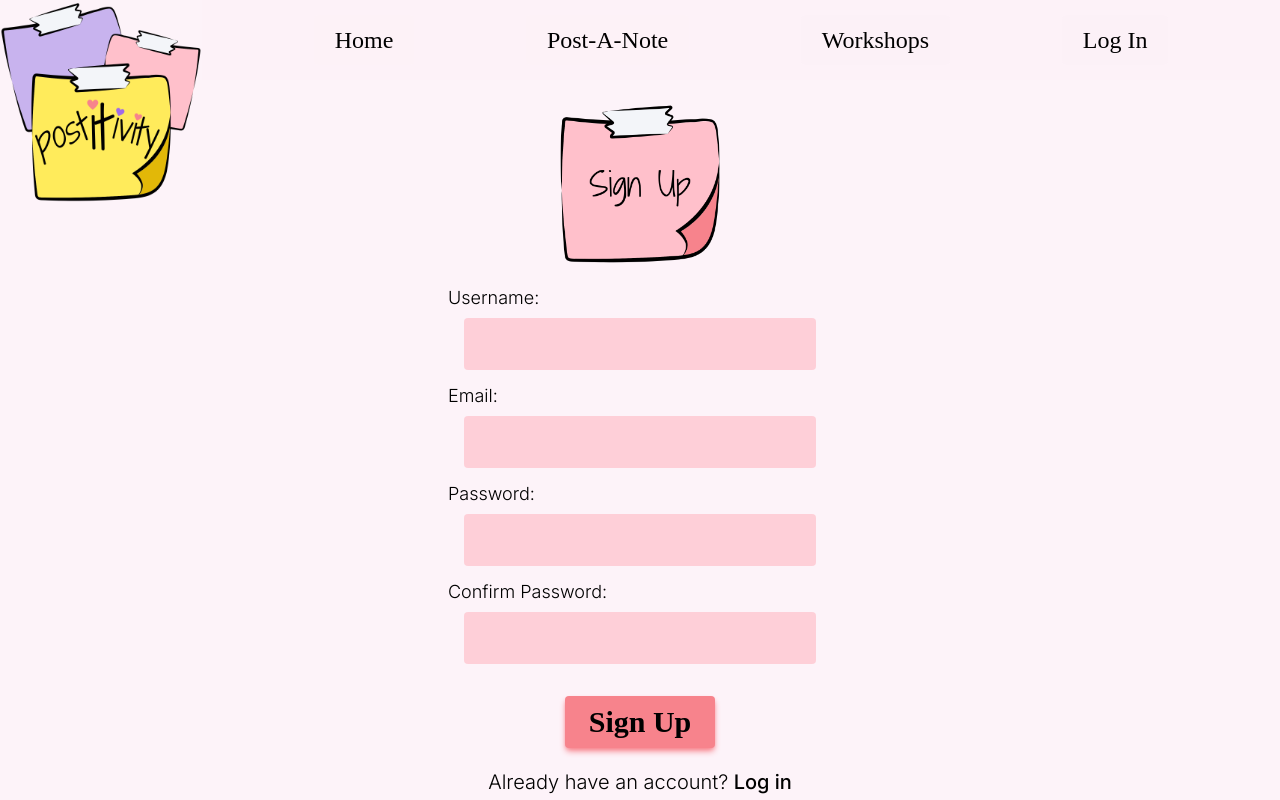
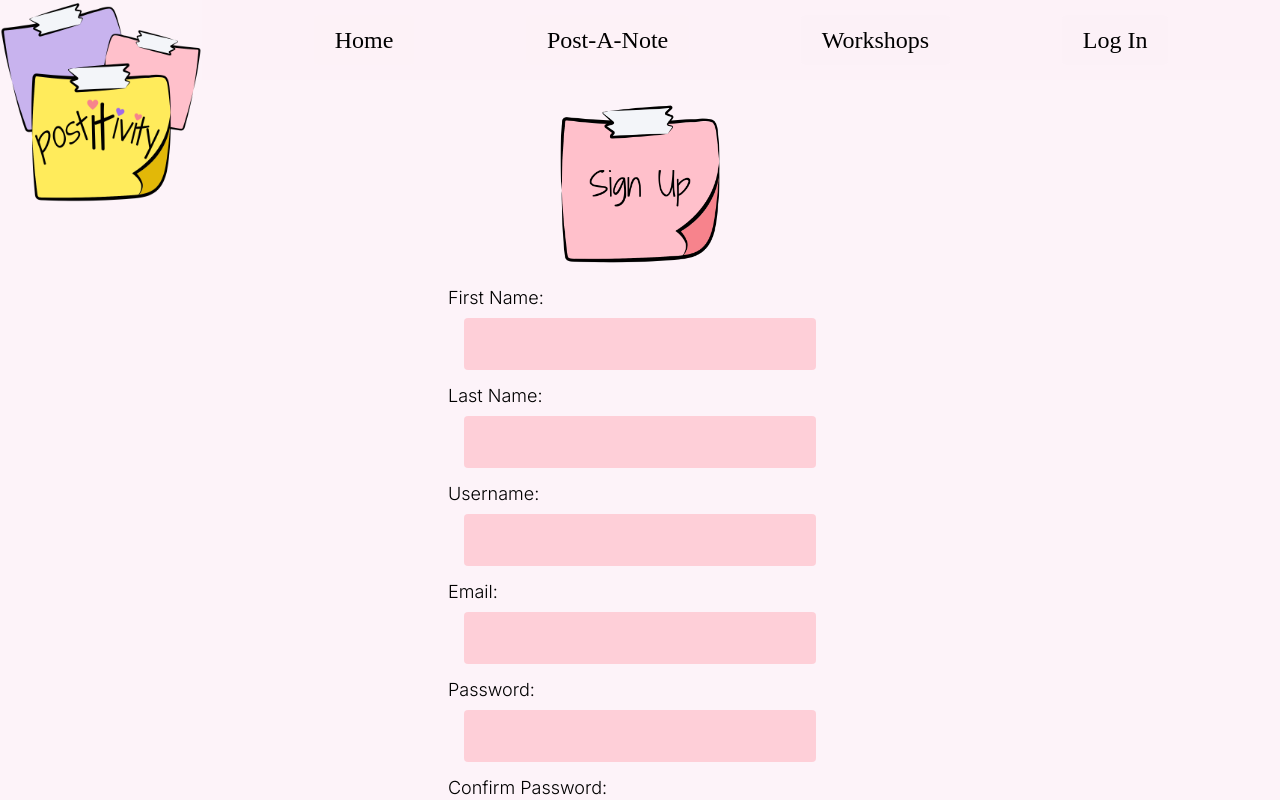
Before and after one commit to SheCodesAus/quantum_quokkas_frontend, a React (Vite) app: page /signup in a window 1280 px wide. Shown: the top 800 px of the page. Built offline with nearby package versions, Linux system fonts and the light colour scheme; a web font is replaced by a local one.

Commit message:
connected sign up form to backend

```diff
--- a/package.json
+++ b/package.json
@@ -13,7 +13,8 @@
     "react": "^18.3.1",
     "react-dom": "^18.3.1",
     "react-hot-toast": "^2.5.1",
-    "react-router-dom": "^7.1.1"
+    "react-router-dom": "^7.1.1",
+    "zod": "^3.24.1"
   },
   "devDependencies": {
     "@eslint/js": "^9.17.0",
--- a/src/api/post/post-login.js
+++ b/src/api/post/post-login.js
@@ -1,18 +1,18 @@
 async function postLogin(username, password) {
     const url = `${import.meta.env.VITE_API_URL}/login/`;
     const response = await fetch(url, {
-      method: "POST",
+        method: 'POST',
         headers: {
-        "Content-Type": "application/json",
+            'Content-Type': 'application/json',
         },
         body: JSON.stringify({
-        "username": username,
-        "password": password,
+            username: username,
+            password: password,
         }),
     });
 
     if (!response.ok) {
-      const fallbackError = `Error trying to login`;
+        const fallbackError = `Sorry! The username or password you entered was incorrect`;
 
         const data = await response.json().catch(() => {
             throw new Error(fallbackError);
--- a/src/api/post/post-signup.js
+++ b/src/api/post/post-signup.js
@@ -1,19 +1,21 @@
-async function postSignup(username, email, password) {
-    const url = `${import.meta.env.VITE_API_URL}/login/`;
+async function postSignup(firstName, lastName, username, email, password) {
+    const url = `${import.meta.env.VITE_API_URL}/signup/`;
     const response = await fetch(url, {
-        method: "POST",
+        method: 'POST',
         headers: {
-            "Content-Type": "application/json",
+            'Content-Type': 'application/json',
         },
         body: JSON.stringify({
-            "username": username,
-            "email": email,
-            "password": password,
+            first_name: firstName,
+            last_name: lastName,
+            username: username,
+            email: email,
+            password: password,
         }),
     });
 
     if (!response.ok) {
-        const fallbackError = `Error trying to sign up`;
+        const fallbackError = `Error trying to create account`;
 
         const data = await response.json().catch(() => {
             throw new Error(fallbackError);
--- a/src/components/LoginForm.jsx
+++ b/src/components/LoginForm.jsx
@@ -1,12 +1,20 @@
 import { useState } from 'react';
 import { Link, useNavigate } from 'react-router-dom';
+import { useAuth } from '../hooks/use-auth.js';
+import z from 'zod';
 import postLogin from '../api/post/post-login.js';
-import { useAuth } from '../hooks/use-auth.js';
 import login from '/note-icons/login.png';
+import toast from 'react-hot-toast';
+
+const loginSchema = z.object({
+    username: z.string().min(5, 'Username required'),
+    password: z.string().min(1, 'Password required'),
+});
 
 function LoginForm() {
+    const { auth, setAuth } = useAuth();
     const navigate = useNavigate();
-    const { auth, setAuth } = useAuth();
+
     const [credentials, setCredentials] = useState({
         username: '',
         password: '',
@@ -20,22 +28,35 @@ function LoginForm() {
         }));
     };
 
-    const handleSubmit = (e) => {
+    const handleLogin = async (e) => {
         e.preventDefault();
-        if (credentials.username && credentials.password) {
-            postLogin(credentials.username, credentials.password).then(
-                (response) => {
+        const result = loginSchema.safeParse(credentials);
+
+        if (!result.success) {
+            const error = result.error.errors?.[0];
+            if (error) {
+                toast(error.message);
+            }
+            return;
+        } else {
+            try {
+                const response = await postLogin(
+                    result.data.username,
+                    result.data.password
+                );
                 window.localStorage.setItem('token', response.token);
                 window.localStorage.setItem('user_id', response.user_id);
                 window.localStorage.setItem('first_name', response.first_name);
                 setAuth({
                     token: response.token,
                     userId: response.user_id,
-                        firstName: response.first_name
-                    })
+                    firstName: response.first_name,
+                });
+                toast(`Welcome back ${response.first_name}!`);
                 navigate('/');
+            } catch (error) {
+                toast(error.message);
             }
-            );
         }
     };
 
@@ -50,7 +71,7 @@ function LoginForm() {
 
             {/* Log In Form */}
             <form
-                onSubmit={handleSubmit}
+                onSubmit={handleLogin}
                 className='h-fit w-72 flex flex-col font-main font-light text-lg md:w-96'
             >
                 {/* Username */}
--- a/src/components/Nav.jsx
+++ b/src/components/Nav.jsx
@@ -1,5 +1,11 @@
 import { useState } from 'react';
-import { Link, NavLink, Outlet, useNavigate, ScrollRestoration } from 'react-router-dom';
+import {
+    Link,
+    NavLink,
+    Outlet,
+    useNavigate,
+    ScrollRestoration,
+} from 'react-router-dom';
 import { useAuth } from '../hooks/use-auth';
 import toast, { Toaster } from 'react-hot-toast';
 
@@ -28,7 +34,7 @@ const Nav = () => {
             window.localStorage.removeItem('first_name');
             setAuth({ token: null, user: '', firstName: '' });
             navigate('/');
-        }, 1000);
+        }, 700);
     };
 
     const handleClick = () => setShowNav(!showNav);
@@ -36,7 +42,7 @@ const Nav = () => {
     const handleRedirect = () => {
         toast('Please log in to Post-A-Note!');
         setTimeout(() => {
-            setShowNav(false)
+            setShowNav(false);
             navigate('/login');
         }, 1200);
     };
--- a/src/components/SignupForm.jsx
+++ b/src/components/SignupForm.jsx
@@ -1,11 +1,27 @@
 import { useState } from 'react';
 import { Link, useNavigate } from 'react-router-dom';
+import z from 'zod';
 import postSignup from '../api/post/post-signup.js';
 import signup from '/note-icons/signup.png';
+import toast from 'react-hot-toast';
+import postLogin from '../api/post/post-login.js';
+import { useAuth } from '../hooks/use-auth.js';
+
+const signupSchema = z.object({
+    firstName: z.string().min(1, 'Enter your first name'),
+    lastName: z.string().min(1, 'Enter your last name'),
+    email: z.string().min(1, 'Enter your email').email(),
+    username: z.string().min(5, 'Username must be longer than 5 characters'),
+    password: z.string().min(1, 'Password required'),
+});
 
 function SignupForm() {
+    const { auth, setAuth } = useAuth();
     const navigate = useNavigate();
+
     const [credentials, setCredentials] = useState({
+        firstName: '',
+        lastName: '',
         username: '',
         email: '',
         password: '',
@@ -20,27 +36,41 @@ function SignupForm() {
         }));
     };
 
-    const handleSubmit = (e) => {
+    const handleSignup = async (e) => {
         e.preventDefault();
-        if (
-            credentials.username &&
-            credentials.email &&
-            credentials.password &&
-            credentials.confirmPassword
-        ) {
-            if (credentials.password !== credentials.confirmPassword) {
-                alert('Passwords do not match!');
-                return;
+        const result = signupSchema.safeParse(credentials);
+
+        if (!result.success) {
+            const error = result.error.errors?.[0];
+            if (error) {
+                toast(error.message);
             }
-
-            postSignup(
-                credentials.username,
-                credentials.email,
-                credentials.password
-            ).then((response) => {
-                window.localStorage.setItem('token', response.token);
-                navigate('/login');
+            return;
+        }
+        try {
+            await postSignup(
+                result.data.firstName,
+                result.data.lastName,
+                result.data.username,
+                result.data.email,
+                result.data.password
+            );
+            const loginResponse = await postLogin(
+                result.data.username,
+                result.data.password
+            );
+            window.localStorage.setItem('token', loginResponse.token);
+            window.localStorage.setItem('user_id', loginResponse.user_id);
+            window.localStorage.setItem('first_name', loginResponse.first_name);
+            setAuth({
+                token: loginResponse.token,
+                userId: loginResponse.user_id,
+                firstName: loginResponse.first_name,
             });
+            toast(`Welcome ${loginResponse.first_name}!`);
+            navigate('/');
+        } catch (error) {
+            toast(error.message);
         }
     };
 
@@ -54,9 +84,31 @@ function SignupForm() {
             />
             {/* Sign Up Form */}
             <form
-                onSubmit={handleSubmit}
+                onSubmit={handleSignup}
                 className='h-fit w-72 flex flex-col font-main font-light text-lg md:w-96'
             >
+                {/* First Name */}
+                <label className='mb-1.5' htmlFor='firstName'>
+                    First Name:
+                </label>
+                <input
+                    type='text'
+                    id='firstName'
+                    onChange={handleChange}
+                    className='p-1.5 bg-pink-light/70 focus-visible:outline-1 focus-visible:outline-pink-dark rounded w-11/12 ml-4 mb-3 md:p-3'
+                />
+
+                {/* Last Name */}
+                <label className='mb-1.5' htmlFor='lastName'>
+                    Last Name:
+                </label>
+                <input
+                    type='text'
+                    id='lastName'
+                    onChange={handleChange}
+                    className='p-1.5 bg-pink-light/70 focus-visible:outline-1 focus-visible:outline-pink-dark rounded w-11/12 ml-4 mb-3 md:p-3'
+                />
+
                 {/* Username */}
                 <label className='mb-1.5' htmlFor='username'>
                     Username:
--- a/src/pages/Account.jsx
+++ b/src/pages/Account.jsx
@@ -9,7 +9,7 @@ const Account = () => {
     return (
         <main className='min-h-screen md:border-l-[1px] border-green-dark md:mt-8 md:ml-48 lg:ml-52 xl:ml-60'>
             <h1 className='font-main text-3xl text-center'>
-                Welcome, {auth.userId}
+                Welcome, {auth.firstName}
             </h1>
             <section className='flex w-full justify-between px-3 py-4 text-lg font-light border-b-[1px] border-green-dark md:p-6 md:border-transparent md:text-xl lg:text-2xl lg:justify-around'>
                 <NavLink
```
Also changed, not shown: 1 other file (tests, documents, lock files or other folders). Lines whose indentation alone changed are shown as unchanged.
